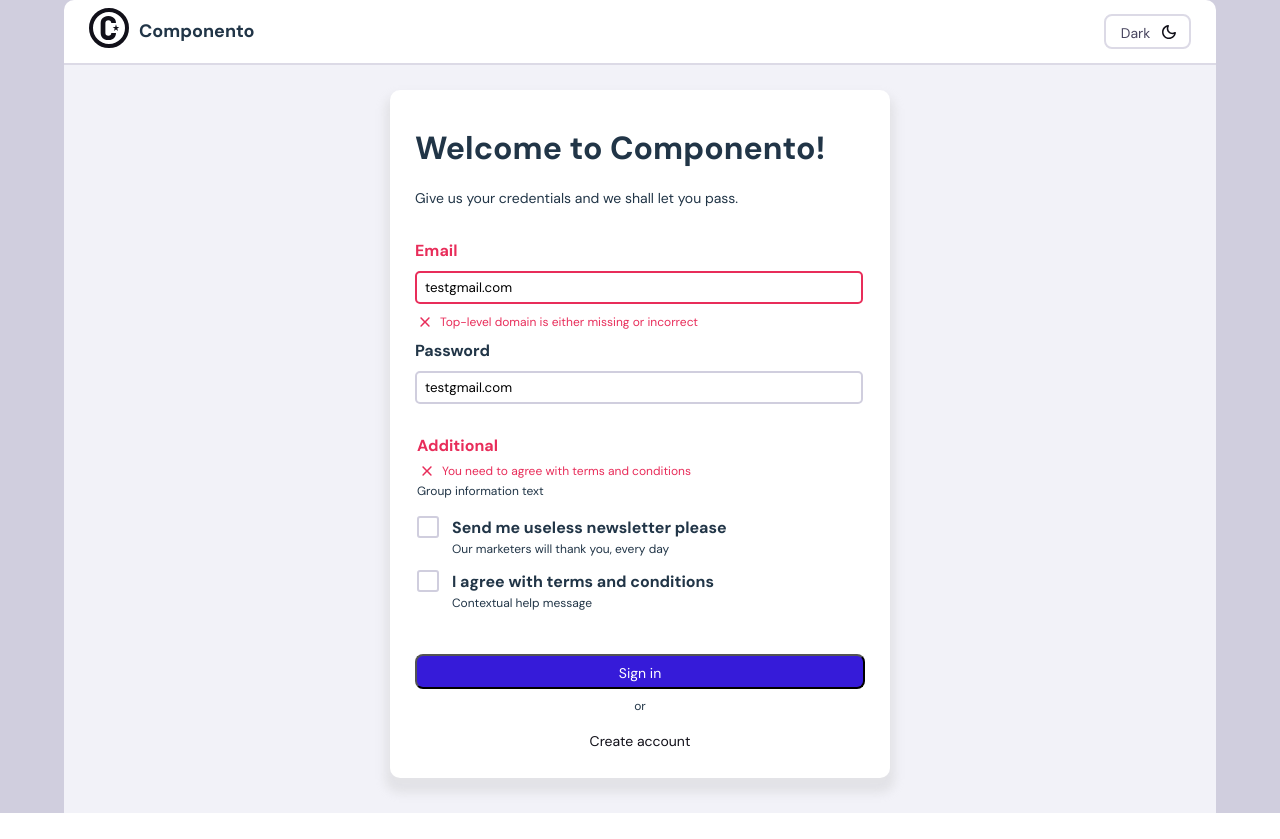
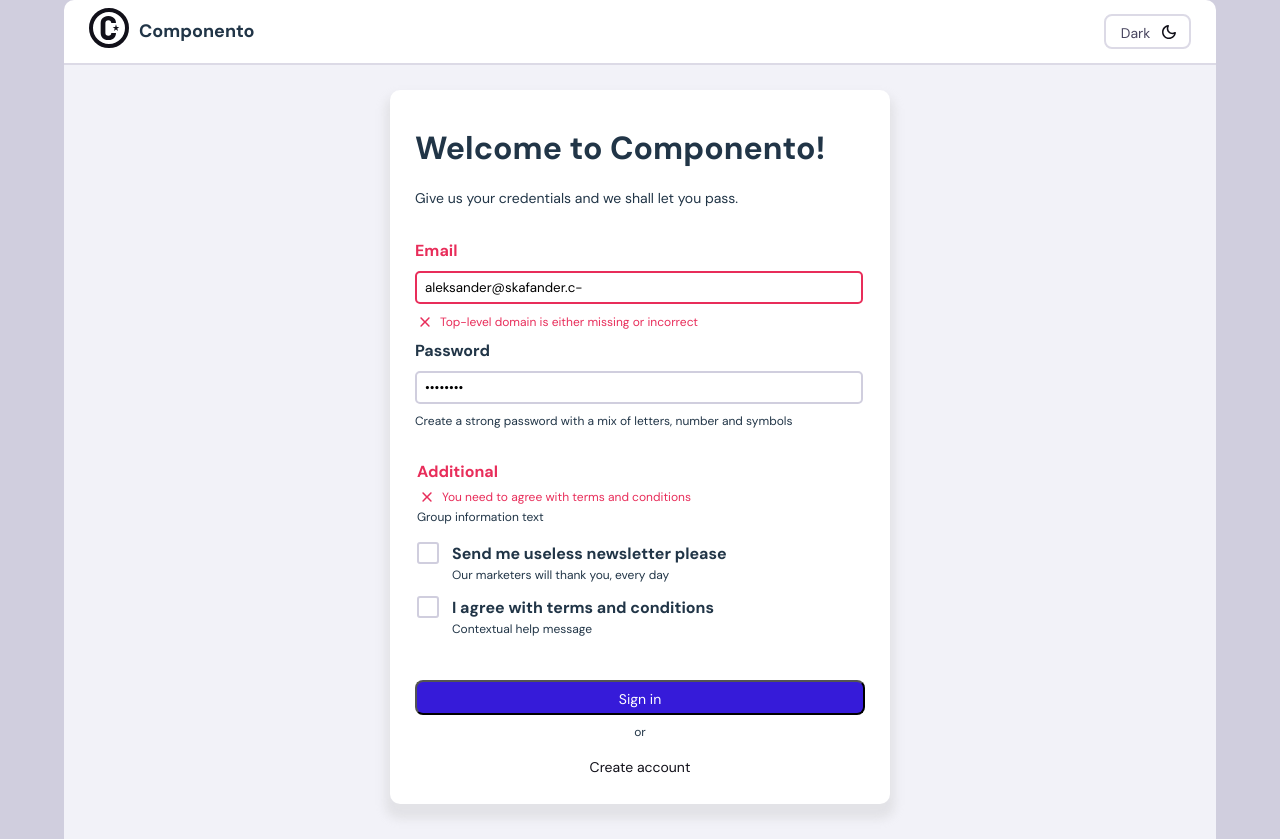
Before and after one commit to rrorrolfo/transporeon-design-system, a React (Vite) app: page / in a window 1280 px wide. Before the commit the page ends 813 px from the top, so only its background shows below. Built offline with nearby package versions, Linux system fonts and the light colour scheme.

Commit message:
Added functionality to updated form values

```diff
--- a/src/components/LoginForm.tsx
+++ b/src/components/LoginForm.tsx
@@ -1,9 +1,45 @@
+import { useState } from "react";
+
 import Input from "./Input";
 import "./loginForm.css";
-import CheckboxGroup from "./CheckboxGroup";
+import CheckboxGroup, { CheckboxType } from "./CheckboxGroup";
 import Button from "./Button";
 
 const LoginForm = () => {
+  const [email, setEmail] = useState("aleksander@skafander.c-");
+  const [password, setPassword] = useState("password");
+  const [checkboxState, setCheckboxState] = useState<CheckboxType[]>([
+    {
+      id: "1",
+      checked: false,
+      labelText: "Send me useless newsletter please",
+      helperMessage: "Our marketers will thank you, every day",
+    },
+    {
+      id: "2",
+      checked: false,
+      labelText: "I agree with terms and conditions",
+      helperMessage: "Contextual help message",
+    },
+  ]);
+
+  const updateCheckboxesState = (e: React.ChangeEvent<HTMLInputElement>) => {
+    const targetIndex = checkboxState.findIndex(({ id }) => id === e.target.id);
+    const updatedData = checkboxState.map((cb, i) => {
+      if (i === targetIndex) {
+        return {
+          ...cb,
+          checked: e.target.checked,
+          disabled: e.target.disabled,
+        };
+      }
+
+      return cb;
+    });
+
+    return setCheckboxState([...updatedData]);
+  };
+
   return (
     <div className="form__container">
       <div className="form__title">
@@ -15,37 +51,33 @@ const LoginForm = () => {
           <Input
             labelText="Email"
             id="email"
-            value="testgmail.com"
-            onChange={() => {}}
+            value={email}
+            onChange={(e) => {
+              setEmail(e.target.value);
+            }}
             invalid
             helpMessage="Top-level domain is either missing or incorrect"
+            type="email"
           />
           <Input
             labelText="Password"
+            type="password"
             id="password"
-            value="testgmail.com"
-            onChange={() => {}}
+            value={password}
+            onChange={(e) => {
+              setPassword(e.target.value);
+            }}
+            showHelpMessage
             helpMessage="Create a strong password with a mix of letters, number and symbols"
           />
         </div>
 
         <div className="form__checkboxGroup-container">
           <CheckboxGroup
-            checkboxes={[
-              {
-                id: "1",
-                checked: false,
-                labelText: "Send me useless newsletter please",
-                helperMessage: "Our marketers will thank you, every day",
-              },
-              {
-                id: "2",
-                checked: false,
-                labelText: "I agree with terms and conditions",
-                helperMessage: "Contextual help message",
-              },
-            ]}
-            onChange={() => {}}
+            checkboxes={checkboxState}
+            onChange={(e) => {
+              updateCheckboxesState(e);
+            }}
             title="Additional"
             hasError
             errorMessage="You need to agree with terms and conditions"
```
